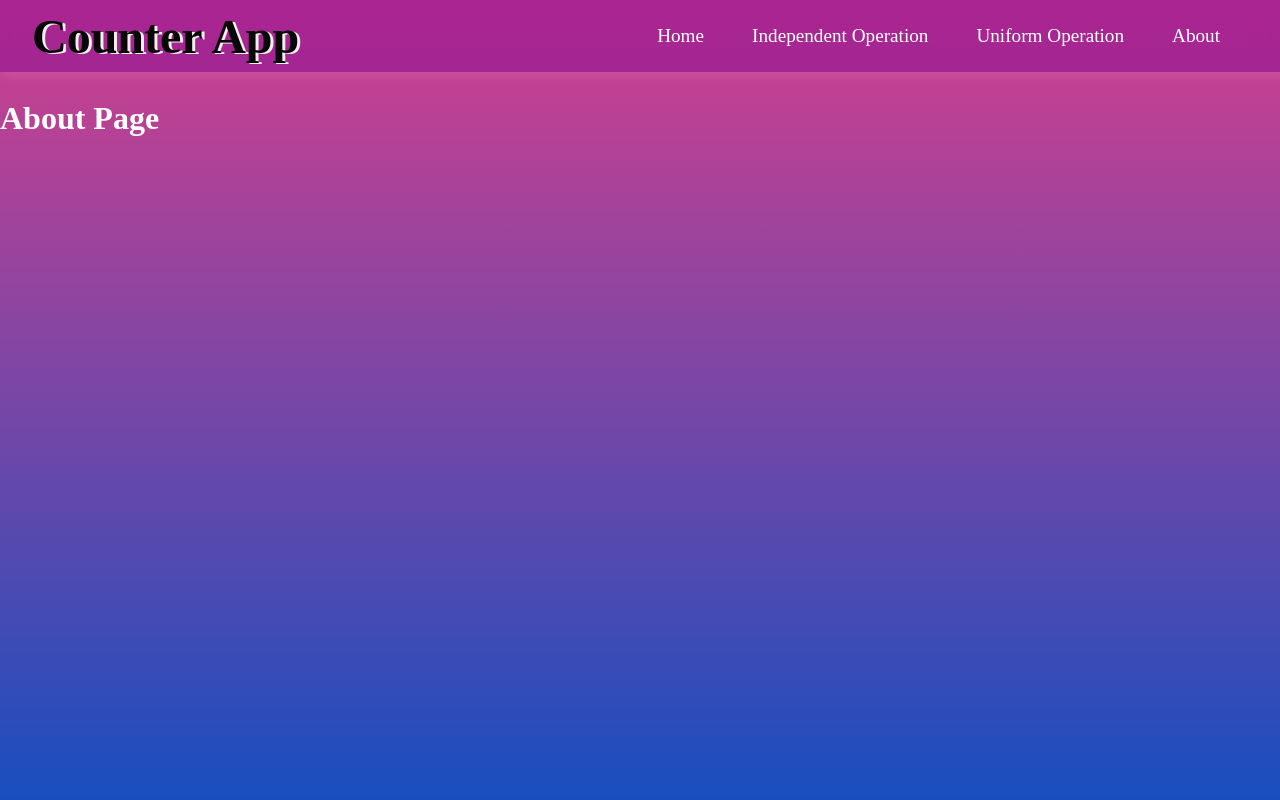
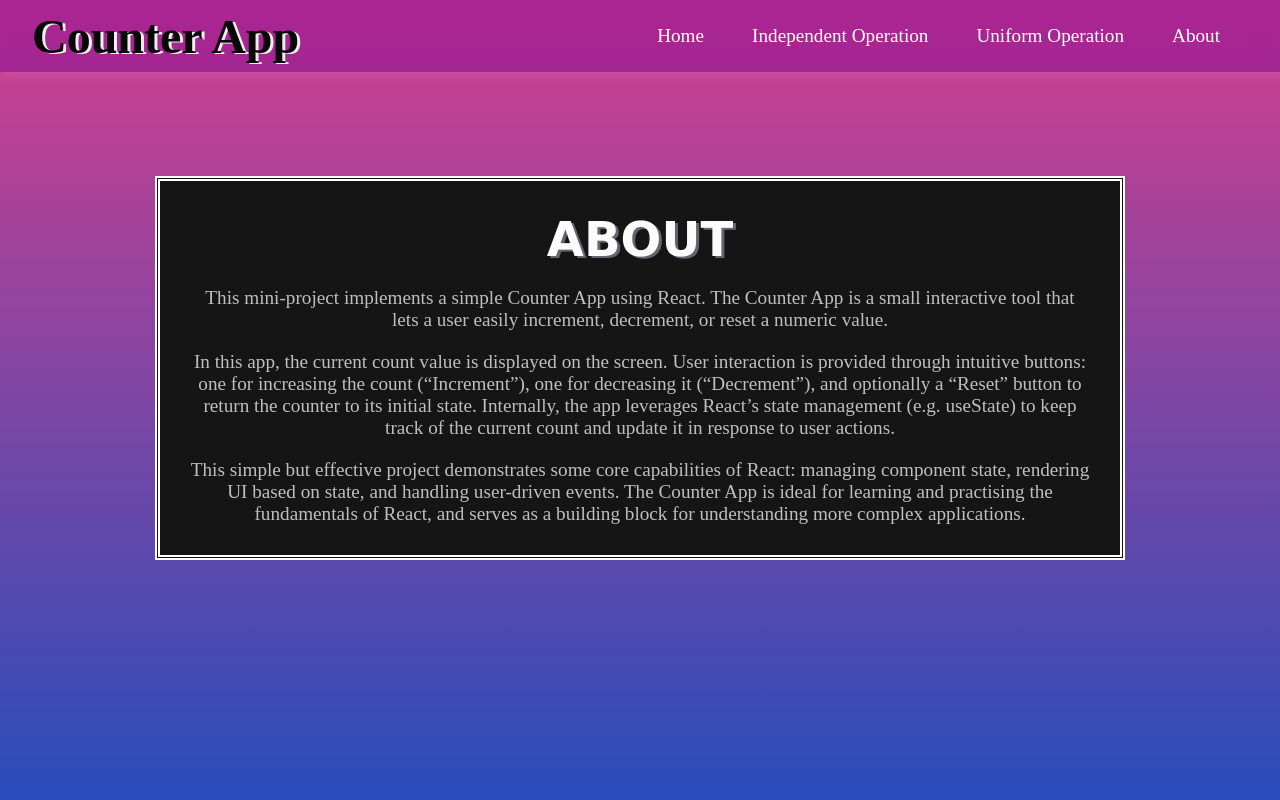
Before and after one commit to MsTanviAgrawal/Mini_Projects, a React (Vite) app in the folder CounterApp/: page /about in a window 1280 px wide. Shown: the top 800 px of the page. Built offline with nearby package versions, Linux system fonts and the light colour scheme.

Commit message:
add about page

```diff
--- a/CounterApp/src/Pages/About/About.css
+++ b/CounterApp/src/Pages/About/About.css
@@ -0,0 +1,33 @@
+.about-container{
+    display: flex;
+    justify-content: center;
+    align-items: center;
+    width: 100%;
+    margin-top: 22vh;
+
+}
+
+.about-wrap{
+    display: flex;
+    flex-direction: column;
+    align-items: center;
+    gap: 20px;
+    padding: 30px;
+    background-color: rgb(21, 21, 21);
+    border: 5px double white;
+    width: 100%;
+    max-width: 900px;
+}
+
+.about-heading{
+    font-size: 3rem;
+    font-family:'Lucida Sans', 'Lucida Sans Regular', 'Lucida Grande', 'Lucida Sans Unicode', Geneva, Verdana, sans-serif ;
+    color: rgb(251, 251, 251);
+    text-shadow:  3px 2px  rgb(100, 100, 111);
+}
+
+.about-content{
+    font-size: larger;
+    text-align: center;
+    color: rgb(193, 190, 190);
+}
--- a/CounterApp/src/Pages/About/About.jsx
+++ b/CounterApp/src/Pages/About/About.jsx
@@ -1,12 +1,32 @@
 import React from 'react'
 import './About.css'
 import Navbar from '../../Components/Navbar/Navbar'
+import './About.css'
 
 const About = () => {
+
+    let data = [
+    "This mini-project implements a simple Counter App using React. The Counter App is a small interactive tool that lets a user easily increment, decrement, or reset a numeric value.",
+
+    "In this app, the current count value is displayed on the screen. User interaction is provided through intuitive buttons: one for increasing the count (“Increment”), one for decreasing it (“Decrement”), and optionally a “Reset” button to return the counter to its initial state. Internally, the app leverages React’s state management (e.g. useState) to keep track of the current count and update it in response to user actions.",
+
+    "This simple but effective project demonstrates some core capabilities of React: managing component state, rendering UI based on state, and handling user-driven events. The Counter App is ideal for learning and practising the fundamentals of React, and serves as a building block for understanding more complex applications."
+  ];
+
   return (
-    <div>
+    <div className="about-container">
       <Navbar/>
-      <h1>About Page</h1>
+
+      <div className="about-wrap">
+        <h2 className="about-heading">ABOUT</h2>
+        {data.map((para,index)=>(
+          <p className="about-content" key={index}>{para} </p>
+        ))}
+        {/* <p className="about-content" >
+        {data}
+        </p> */}
+      </div>
+
     </div>
   )
 }
--- a/CounterApp/src/Pages/Home/Home.css
+++ b/CounterApp/src/Pages/Home/Home.css
@@ -1,23 +1,45 @@
 
 .home{
+    /* display: flex;
+    justify-content: center;
+    align-items: center;  */
+
     display: flex;
     justify-content: center;
     align-items: center;
-
+    width: 100%;
+    margin-top: 22vh;
 }
 
 .home-container{
     display: flex;
-     margin-top: 120px;
+    align-items: center;
      flex-direction: column;
      gap: 20px;
-      font-size: 4rem;
-      background: rgb(206, 240, 255);
+      background: rgb(10, 10, 10);
       background: -moz-linear-gradient(blur);
-      padding: 60px;
-      border: 4px double rgb(5, 57, 84);
-      border-radius: 15px;
+      padding: 40px 80px;
+      border: 5px double rgb(251, 251, 251);
+        box-shadow: 0 4px 8px 0 rgba(253, 253, 253, 0.2), 0 6px 20px 0 rgba(255, 255, 255, 0.19);
+       box-sizing: border-box;
 
+}
+
+.home-container:hover{
+    box-shadow:  0 8px 10px 0 rgba(253, 253, 253, 0.2), 0 10px 20px 0 rgba(255, 255, 255, 0.19);
+
+}
+
+@keyframes{
+
+}
+
+.home-heading{
+    font-size: 3rem;
+    font-family:'Times New Roman', Times, serif;
+    color: rgb(251, 251, 251);
+    text-shadow:  3px 2px  rgb(100, 100, 111);
+    margin-bottom: 20px;
 }
 
 .btn{
@@ -34,7 +56,7 @@
  color: rgb(0, 0, 0);
  font-size: 3rem;
  transition: all 0.3s ease-in;
- background-color: rgb(169, 141, 240);
+ background-color: rgb(248, 159, 227);
 }
 
 .btn::before,
--- a/CounterApp/src/Pages/Home/Home.jsx
+++ b/CounterApp/src/Pages/Home/Home.jsx
@@ -6,6 +6,7 @@ const Home = () => {
   return (
     <div className="home">
       <div className="home-container">
+        <h1 className="home-heading">Choose One</h1>
         <Link to="/increase">
           <button className="btn" >Increase</button>
         </Link>
--- a/CounterApp/src/Pages/IndependentOperation/IndependentOperation.css
+++ b/CounterApp/src/Pages/IndependentOperation/IndependentOperation.css
@@ -3,7 +3,7 @@
     display: flex;
     justify-content: center;
     align-items: center;
-    margin-top: 15vh;
+    margin-top: 22vh;
 
 }
 
@@ -82,11 +82,7 @@
   user-select: none;
   -webkit-user-select: none;
   touch-action: manipulation;
-  white-space: nowrap;
-  cursor: pointer;
-}
 
-.ind-btn:active,
 .ind-btn:hover {
   outline: 0;
 }
--- a/CounterApp/src/Pages/UniformCountOperation/UniformCountOperation.css
+++ b/CounterApp/src/Pages/UniformCountOperation/UniformCountOperation.css
@@ -5,7 +5,7 @@
     justify-content: center;
     align-items: center;
     width: 100%;
-    margin-top: 25vh;
+    margin-top: 22vh;
 
 }
 
@@ -24,12 +24,11 @@
     font-family:'Times New Roman', Times, serif;
     color: rgb(251, 251, 251);
     text-shadow:  3px 2px  rgb(122, 122, 139);
-
 }
 
-.count1{
+.unicount{
     font-size: 2rem;
-    color: rgb(253, 46, 46);
+    color: rgb(241, 252, 179);
     margin-bottom: 10px;
 }
 
```
